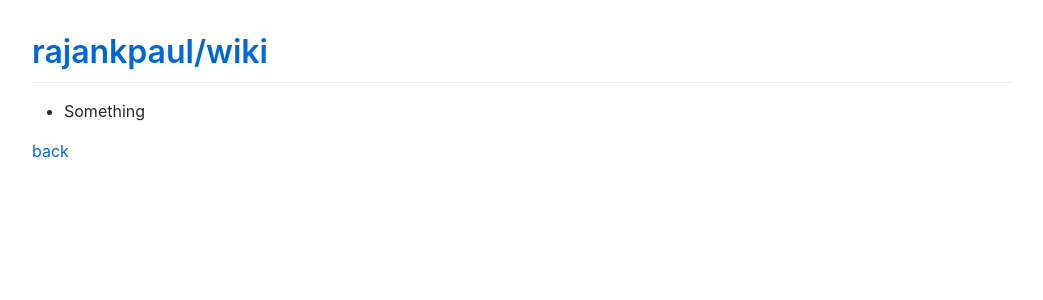
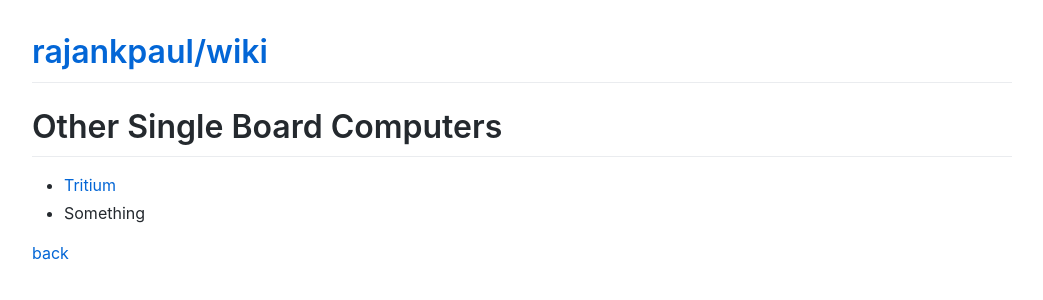
Before and after one commit to rajankpaul/docs, a Jekyll site: the page built from tutorials/other_single_board_computers/index.md, in a window 1280 px wide. Shown: the top 300 px of the page, without its empty margins (118-1161 px from the left). Built offline with Jekyll 4.4.1, drawn with Linux system fonts in a browser that asks for light colours; comment, search, counter and statistics services are not loaded.

Commit message:
Update index.md

```diff
--- a/tutorials/other_single_board_computers/index.md
+++ b/tutorials/other_single_board_computers/index.md
@@ -3,6 +3,9 @@ layout: default
 title: Other Single Board Computers
 ---
 
+# Other Single Board Computers
+
+*   [Tritium](./tritium/)
 *   Something
 
 [back](../)
```
